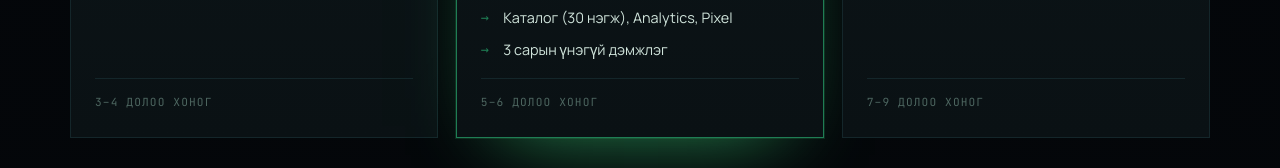
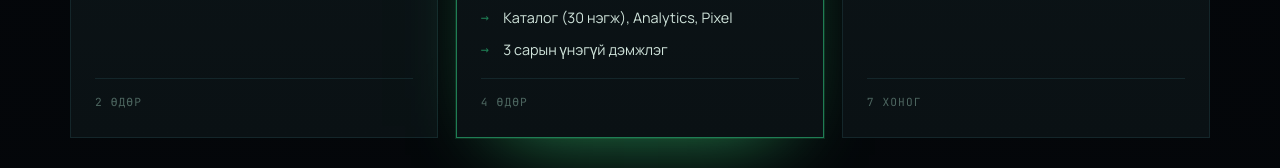
Before and after one commit to NewYorkeRise/scorej-biz, a plain HTML site: page index.html in a window 1280 px wide. Shown: the part 5196-5364 px from the top of the page. Drawn offline with Linux system fonts and the light colour scheme; animation ran at ten frames a second; a web font is replaced by a local one.

Commit message:
Update delivery times: 2 / 4 / 7 days
Co-Authored-By: Claude Opus 5 <noreply@anthropic.com>
Claude-Session: https://claude.ai/code/session_014of3wtUVHE22ySRn36hdaD

```diff
--- a/index.html
+++ b/index.html
@@ -685,7 +685,7 @@ a{color:inherit}
       price:'2,000,000₮', feat:false,
       forMn:'Шинэ бизнес, эсвэл онлайн танилцуулгагүй байгаа компанид.',
       forEn:'For a new business, or a company with no presence online yet.',
-      timeMn:'3–4 долоо хоног', timeEn:'3–4 weeks',
+      timeMn:'2 өдөр', timeEn:'2 days',
       items:[
         ['Лого дизайн — 2 санал, 2 удаа засвар','Logo design — 2 concepts, 2 revisions'],
         ['Өнгө, фонт, лого файлын бүрэн багц','Colors, fonts and the full logo file set'],
@@ -699,7 +699,7 @@ a{color:inherit}
       price:'3,000,000₮', feat:true,
       forMn:'Сошиал сүлжээгээр захиалга авдаг, гараар бүртгэдэг бизнест.',
       forEn:'For a business taking orders on social media and logging them by hand.',
-      timeMn:'5–6 долоо хоног', timeEn:'5–6 weeks',
+      timeMn:'4 өдөр', timeEn:'4 days',
       items:[
         ['ЭХЛЭЛ багцын бүх зүйл','Everything in START'],
         ['Сошиал медиа чатбот — Facebook, Instagram','Social media chatbot — Facebook, Instagram'],
@@ -714,7 +714,7 @@ a{color:inherit}
       price:'5,000,000₮', feat:false,
       forMn:'Өдөр тутмын үйл ажиллагаагаа бүхэлд нь дижитал болгох бизнест.',
       forEn:'For a business putting its whole daily operation on one system.',
-      timeMn:'7–9 долоо хоног', timeEn:'7–9 weeks',
+      timeMn:'7 хоног', timeEn:'7 days',
       items:[
         ['ӨСӨЛТ багцын бүх зүйл','Everything in GROWTH'],
         ['Цахим худалдаа (QPay) ЭСВЭЛ удирдлагын систем','E-commerce (QPay) OR a management system'],
```
